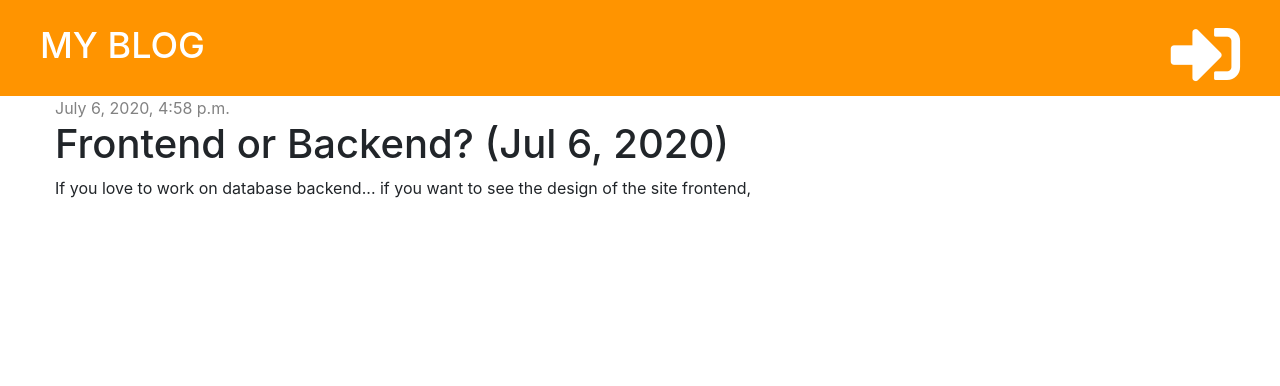
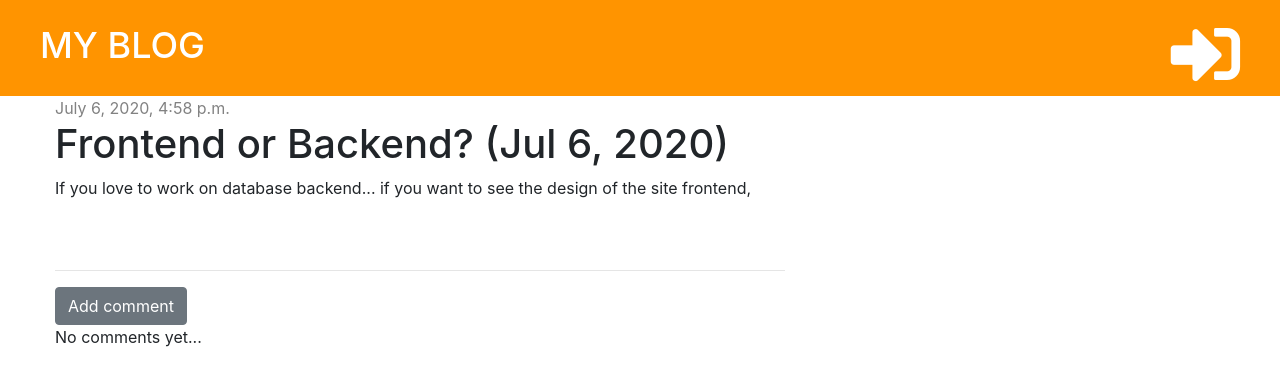
Before and after one commit to matteodenotariis/my_django_blog, a Django app: page /post/1/ in a window 1280 px wide. Shown: the top 386 px of the page. Run offline with Django 3.2, Linux system fonts and the light colour scheme; data comes from the database, SQL or seed files in the repository; both versions use the stored data as it was after the commit; some libraries are stand-ins or nearby versions.

Commit message:
Add feature to comment on blog posts

```diff
--- a/blog/admin.py
+++ b/blog/admin.py
@@ -1,6 +1,7 @@
 from django.contrib import admin
-from .models import Post
+from .models import Post, Comment
 
 # Register your models here.
 
 admin.site.register(Post)
+admin.site.register(Comment)
--- a/blog/models.py
+++ b/blog/models.py
@@ -16,3 +16,13 @@ class Post(models.Model):
 
     def __str__(self):
         return self.title
+
+class Comment(models.Model):
+    post = models.ForeignKey('blog.Post', on_delete=models.CASCADE, related_name='comments')
+    author = models.CharField(max_length=200)
+    text = models.TextField()
+    created_date = models.DateTimeField(default= timezone.now)
+
+    def __str__(self):
+        return self.text
+# Post.objects.get(pk=2).comments.all()
--- a/blog/static/blog/styles.css
+++ b/blog/static/blog/styles.css
@@ -48,3 +48,7 @@
 .fa-sign-out-alt {
     color: #0056ff;
 }
+
+.comment {
+    margin: 20px 0px 20px 20px
+}
--- a/blog/templates/blog/post_detail.html
+++ b/blog/templates/blog/post_detail.html
@@ -20,4 +20,20 @@
         <h1>{{post.title}}</h1>
         <p>{{post.text | linebreaksbr}}</p>
     </div>
+
+    <hr>
+
+    <a href="{% url 'add_comment_to_post' pk=post.pk %}" class="btn btn-secondary">Add comment</a>
+    {% for comment in post.comments.all %}
+        <div class="comment">
+            <div class="date">
+                {{comment.created_date}}
+            </div>
+            <strong><p>{{comment.author}}</p></strong>
+            <p>{{comment.text}}</p>
+        </div>
+
+        {% empty %}
+            <p>No comments yet...</p>
+    {% endfor %}
 {% endblock %}
--- a/blog/urls.py
+++ b/blog/urls.py
@@ -3,10 +3,18 @@ from . import views
 
 
 urlpatterns = [
+
     path('', views.post_list, name='post_list'),
+
     path('post/<int:pk>/', views.post_detail, name='post_detail'),
+
     path('post/new/', views.post_new, name='post_new'),
+
     path('post/<int:pk>/edit', views.post_edit, name='post_edit'),
+
     path('drafts/', views.post_draft_list, name='post_draft_list'),
+
     path('post/<int:pk>/publish/', views.post_publish, name='post_publish'),
+
+    path('post/<int:pk>/comment/', views.add_comment_to_post, name='add_comment_to_post'),
 ]
--- a/blog/views.py
+++ b/blog/views.py
@@ -3,8 +3,9 @@ from django.shortcuts import get_object_or_404, redirect, render
 from django.utils import timezone
 
 
-from .forms import PostForm
-from .models import Post
+from .forms import CommentForm, PostForm
+from .models import Comment, Post
+
 
 # Create your views here.
 def post_list(request):
@@ -62,3 +63,18 @@ def post_publish(request, pk):
     post = get_object_or_404(Post, pk=pk)
     post.publish()
     return redirect('post_detail', pk=pk)
+
+
+def add_comment_to_post(request, pk):
+    post = get_object_or_404(Post, pk=pk)
+    if request.method == 'POST':
+        form = CommentForm(request.POST)
+        if form.is_valid():
+            comment = form.save(commit=False)
+            comment.author = request.user
+            comment.post = post
+            comment.save()
+            return redirect('post_detail', pk=post.pk)
+    else:
+        form = CommentForm()
+    return render(request, 'blog/add_comments_to_post.html', {'form': form })
```
Also changed, not shown: blog/forms.py (+6 -1 lines), blog/templates/blog/add_comments_to_post.html (added, +14 -0 lines), blog/migrations/0002_comment.py (added), db.sqlite3.
